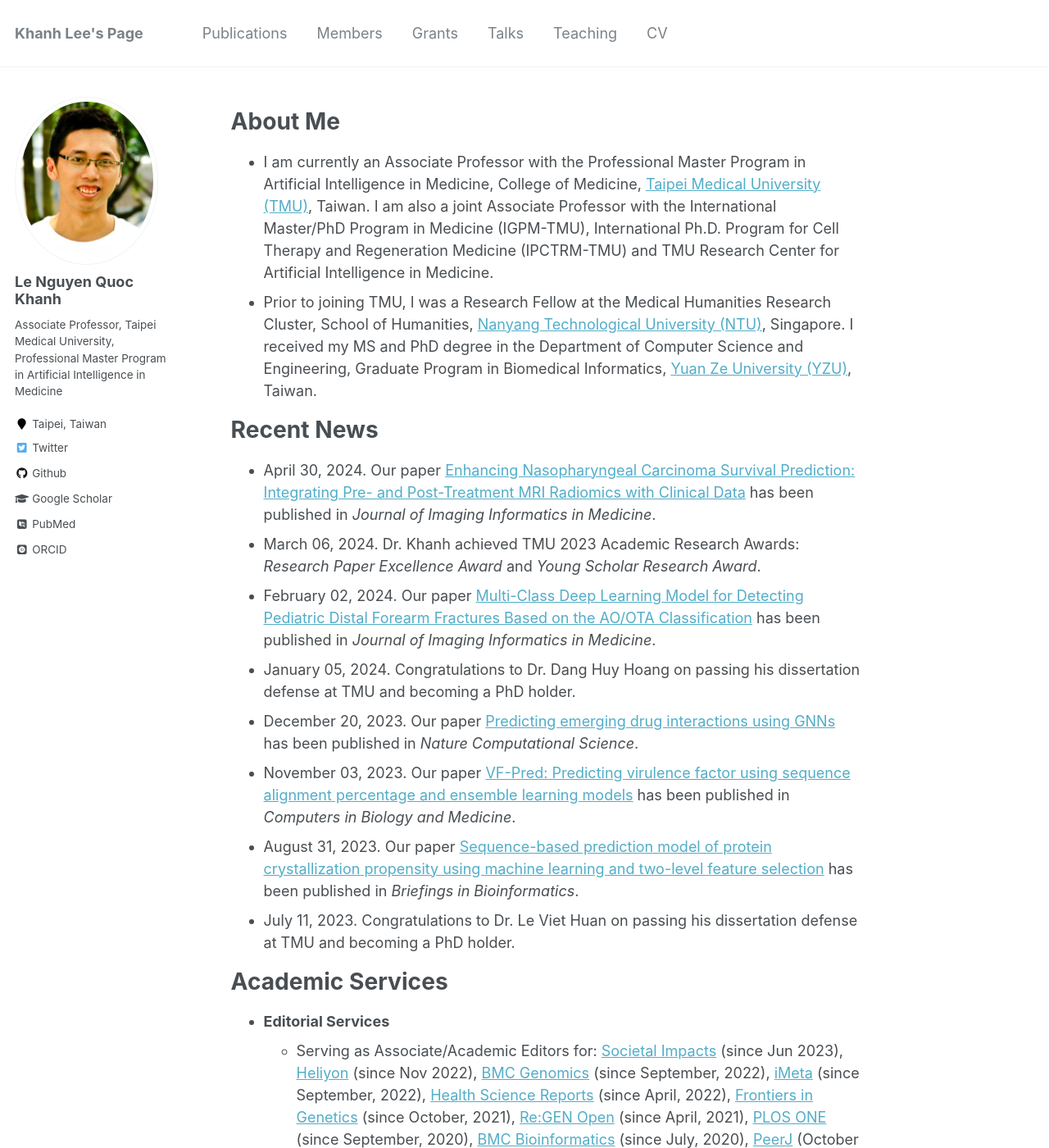
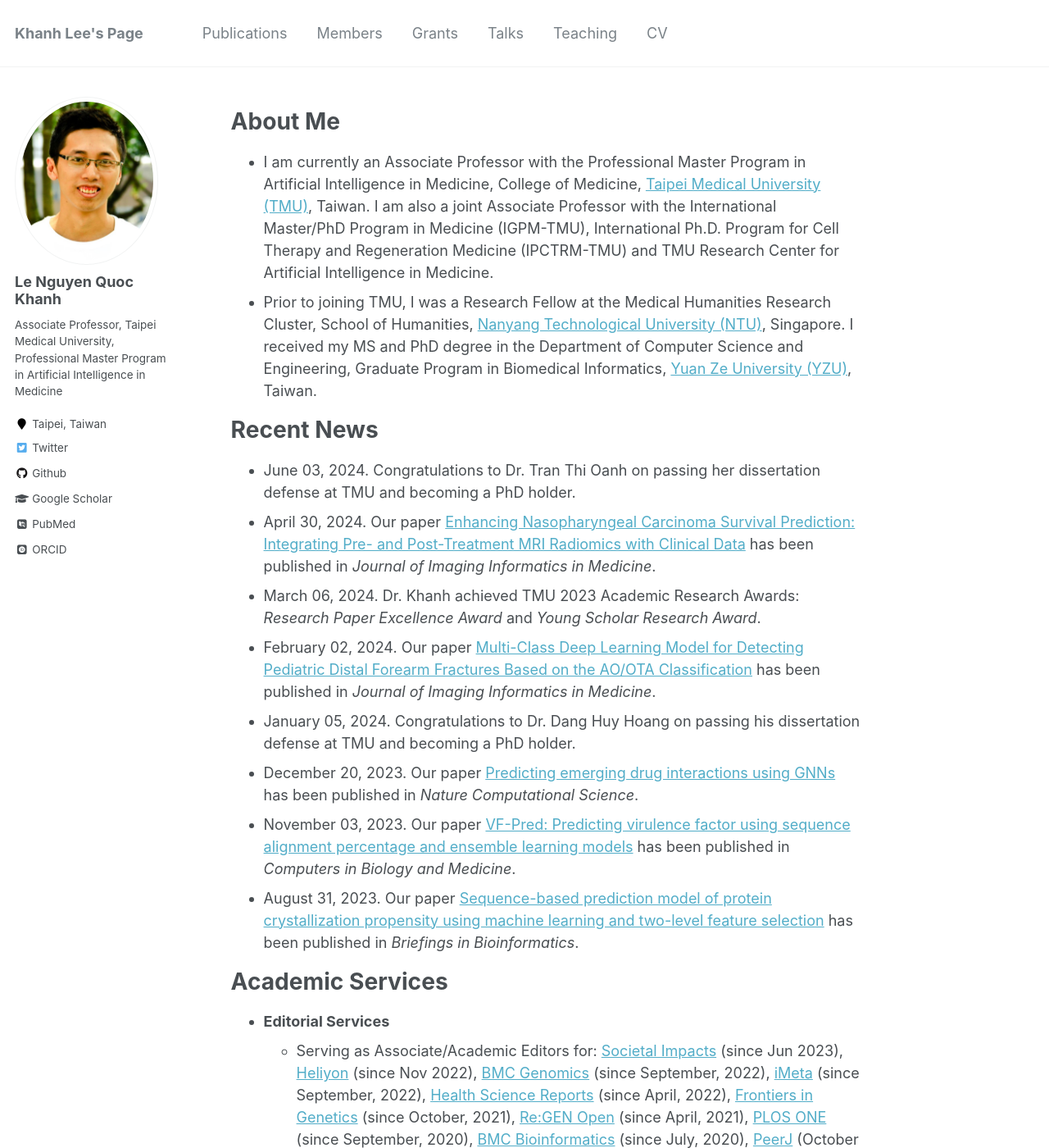
Before and after one commit to khanhlee/khanhlee.github.io, a Jekyll site: the page built from _pages/about.md, in a window 1280 px wide and 1400 px high. Shown: the whole window at 82% size. Built offline with Jekyll 4.4.1, drawn with Linux system fonts in a browser that asks for light colours; some web fonts are replaced.

Commit message:
Update about.md

```diff
--- a/_pages/about.md
+++ b/_pages/about.md
@@ -13,6 +13,7 @@ redirect_from:
 * Prior to joining TMU, I was a Research Fellow at the Medical Humanities Research Cluster, School of Humanities, [Nanyang Technological University (NTU)](http://www.ntu.edu.sg), Singapore. I received my MS and PhD degree in the Department of Computer Science and Engineering, Graduate Program in Biomedical Informatics, [Yuan Ze University (YZU)](https://www.yzu.edu.tw/), Taiwan.
 
 # Recent News
+* June 03, 2024. Congratulations to Dr. Tran Thi Oanh on passing her dissertation defense at TMU and becoming a PhD holder.
 * April 30, 2024. Our paper [Enhancing Nasopharyngeal Carcinoma Survival Prediction: Integrating Pre- and Post-Treatment MRI Radiomics with Clinical Data](https://doi.org/10.1007/s10278-024-01109-7) has been published in <i>Journal of Imaging Informatics in Medicine</i>.
 * March 06, 2024. Dr. Khanh achieved TMU 2023 Academic Research Awards: <i>Research Paper Excellence Award</i> and <i>Young Scholar Research Award</i>.
 * February 02, 2024. Our paper [Multi-Class Deep Learning Model for Detecting Pediatric Distal Forearm Fractures Based on the AO/OTA Classification](https://doi.org/10.1007/s10278-024-00968-4) has been published in <i>Journal of Imaging Informatics in Medicine</i>.
@@ -20,7 +21,6 @@ redirect_from:
 * December 20, 2023. Our paper [Predicting emerging drug interactions using GNNs](https://www.nature.com/articles/s43588-023-00555-7) has been published in <i>Nature Computational Science</i>.
 * November 03, 2023. Our paper [VF-Pred: Predicting virulence factor using sequence alignment percentage and ensemble learning models](https://doi.org/10.1016/j.compbiomed.2023.107662) has been published in <i>Computers in Biology and Medicine</i>.
 * August 31, 2023. Our paper [Sequence-based prediction model of protein crystallization propensity using machine learning and two-level feature selection](https://doi.org/10.1093/bib/bbad319) has been published in <i>Briefings in Bioinformatics</i>.
-* July 11, 2023. Congratulations to Dr. Le Viet Huan on passing his dissertation defense at TMU and becoming a PhD holder.
 
 # Academic Services
 * <b>Editorial Services</b>
```
